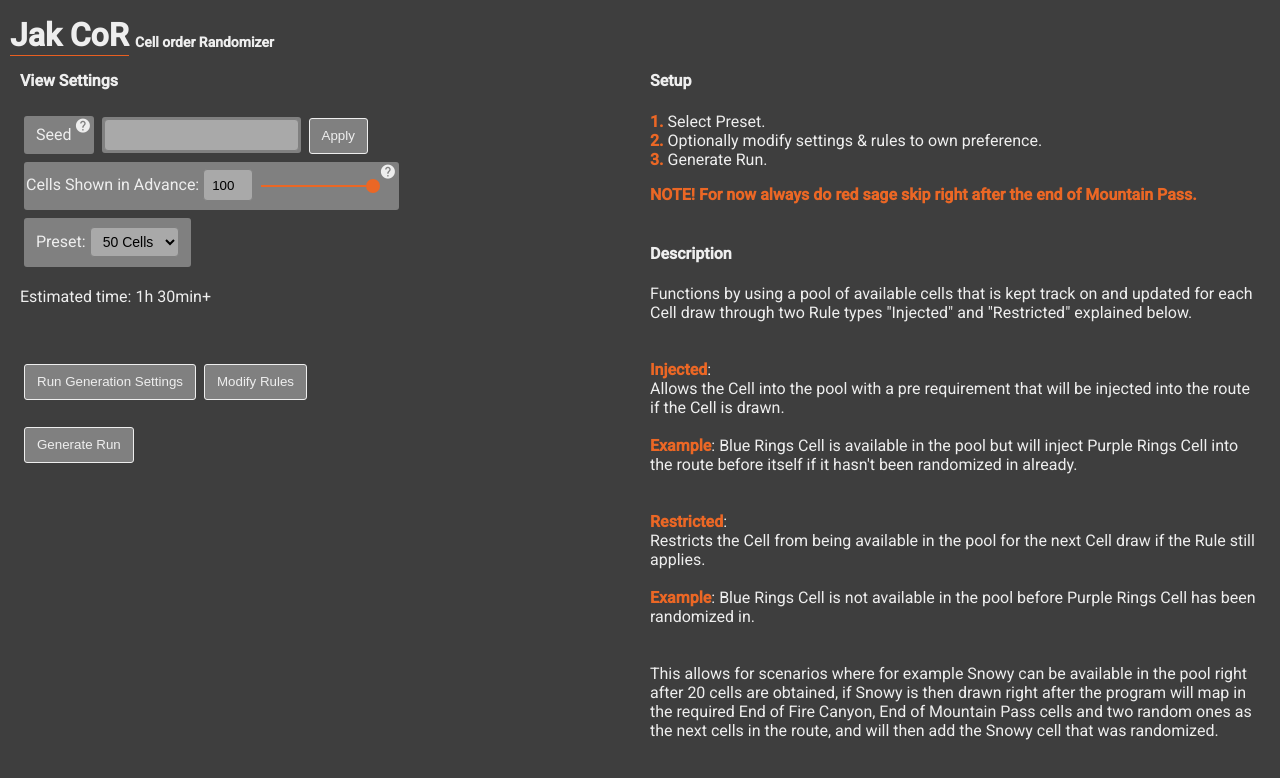
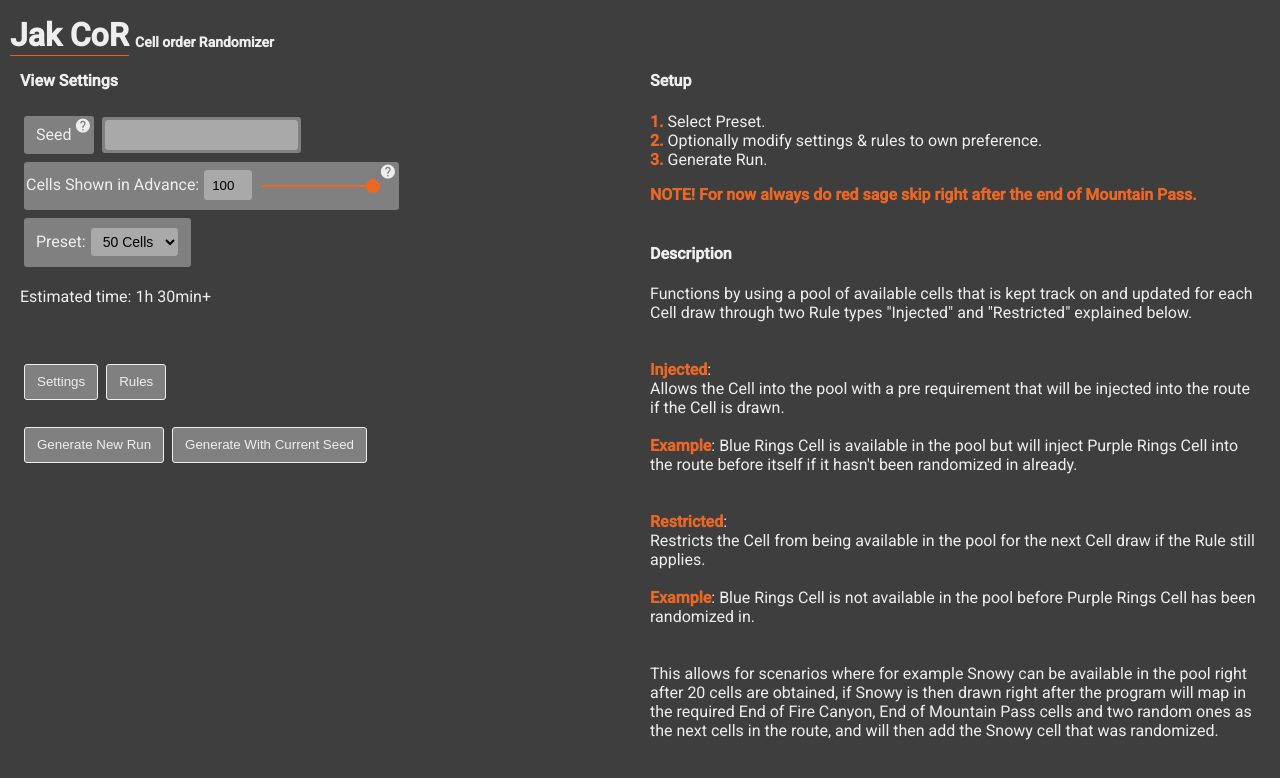
Before and after one commit to JoKronk/JakCoR, an Angular app: page / in a window 1280 px wide. Shown: the top 778 px of the page. Built offline with nearby package versions, Linux system fonts and the light colour scheme.

Commit message:
-Updated UI.

```diff
--- a/src/app/random-cell/random-cell.component.html
+++ b/src/app/random-cell/random-cell.component.html
@@ -24,7 +24,6 @@
                     <div class="box box-input">
                         <input type="number" [(ngModel)]="preset.randomizer.seed">
                     </div>
-                    <button class="box box-button" (click)="randomize(run, false)">{{ preset.randomizer.randomizeCompleted ? "Reset" : "Apply" }}</button>
                     <br />
                     <div class="box box-slider box-input box-input-small">
                         <span>Cells Shown in Advance: </span>
@@ -47,8 +46,8 @@
 
                 <!--Settings & Rules-->
                 <div>
-                    <button class="box box-button" (click)="settingsPanel.expanded = !settingsPanel.expanded">Run Generation Settings</button>
-                    <button class="box box-button" (click)="rulesPanel.expanded = !rulesPanel.expanded">Modify Rules</button>
+                    <button class="box box-button" (click)="settingsPanel.expanded = !settingsPanel.expanded">Settings</button>
+                    <button class="box box-button" (click)="rulesPanel.expanded = !rulesPanel.expanded">Rules</button>
                 </div>
                 <mat-accordion multi>
                     <mat-expansion-panel class="mat-elevation-z0" #settingsPanel>
@@ -125,7 +124,8 @@
                 </mat-accordion>
                 <br />
 
-                <button class="box box-button" (click)="randomize(run)">Generate Run</button>
+                <button class="box box-button" (click)="randomize(run)">Generate New Run</button>
+                <button class="box box-button" (click)="randomize(run, false)">Generate With Current Seed</button>
 
             </div>
         </div>
```
